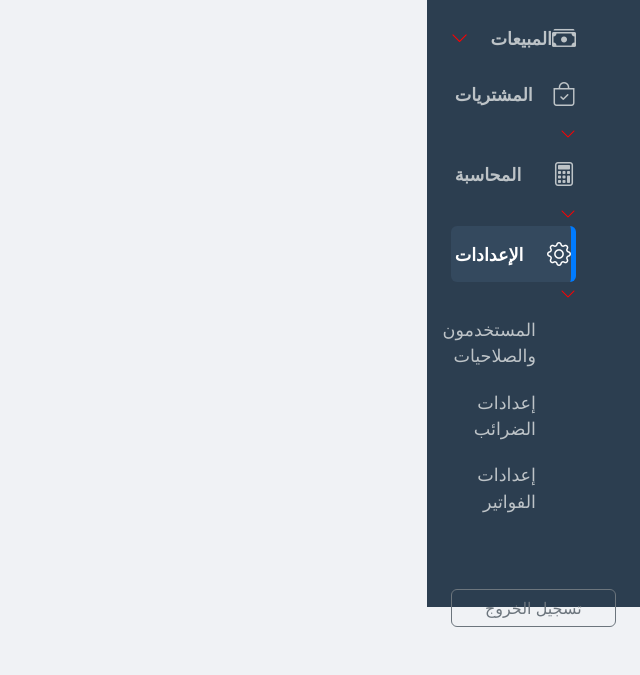
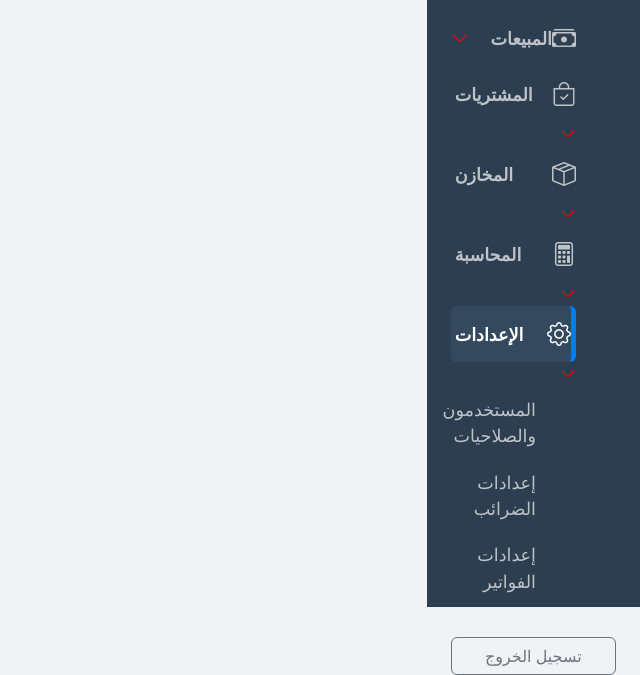
Before and after one commit to mohsen6330/golden-falcon-company, a Flask app: template templates/users.html in a window 1280 px wide. Shown: the part 193-868 px from the top of the page, without its empty margins (640-1280 px from the left). Before the commit the page ends 820 px from the top, so only its background shows below. Run offline with Flask 3, Linux system fonts and the light colour scheme; the template is opened without the code that fills it, so the values that code supplies are empty.

Commit message:
Add new inventory module and routes

```diff
--- a/app.py
+++ b/app.py
@@ -46,6 +46,20 @@ def users_page():
     else:
         return redirect(url_for('index'))
 
+@app.route('/inventory/add_product')
+def add_product_page():
+    if request.cookies.get('logged_in') == 'true':
+        return render_template('add_product.html')
+    else:
+        return redirect(url_for('index'))
+
+@app.route('/inventory/add_warehouse')
+def add_warehouse_page():
+    if request.cookies.get('logged_in') == 'true':
+        return render_template('add_warehouse.html')
+    else:
+        return redirect(url_for('index'))
+
 @app.route('/invoice')
 def invoice_page():
     if request.cookies.get('logged_in') == 'true':
--- a/templates/users.html
+++ b/templates/users.html
@@ -106,6 +106,19 @@
                             </ul>
                         </li>
                         <li class="nav-item w-100">
+                            <a href="#inventorySubmenu" data-bs-toggle="collapse" class="nav-link px-0 align-middle dropdown-toggle fw-bold">
+                                <i class="fs-4 bi-box-seam"></i> <span class="ms-1 d-sm-inline">المخازن</span></a>
+                                <i class="bi bi-chevron-down"></i>
+                            <ul class="collapse nav flex-column ms-1 w-100" id="inventorySubmenu" data-bs-parent="#menu">
+                                <li class="w-100">
+                                    <a href="/inventory/add_warehouse" class="nav-link px-0"> <span class="d-none d-sm-inline">إضافة مستودع</span></a>
+                                </li>
+                                <li class="w-100">
+                                    <a href="/inventory/add_product" class="nav-link px-0"> <span class="d-none d-sm-inline">إضافة منتج</span></a>
+                                </li>
+                            </ul>
+                        </li>
+                        <li class="nav-item w-100">
                             <a href="#accountingSubmenu" data-bs-toggle="collapse" class="nav-link px-0 align-middle dropdown-toggle fw-bold">
                                 <i class="fs-4 bi-calculator"></i> <span class="ms-1 d-sm-inline">المحاسبة</span></a>
                                 <i class="bi bi-chevron-down"></i>
```
Also changed, not shown: templates/add_product.html (added, +11 -0 lines), templates/add_warehouse.html (added, +11 -0 lines), templates/dashboard.html (+13 -0 lines), add_products_table.py (added).
